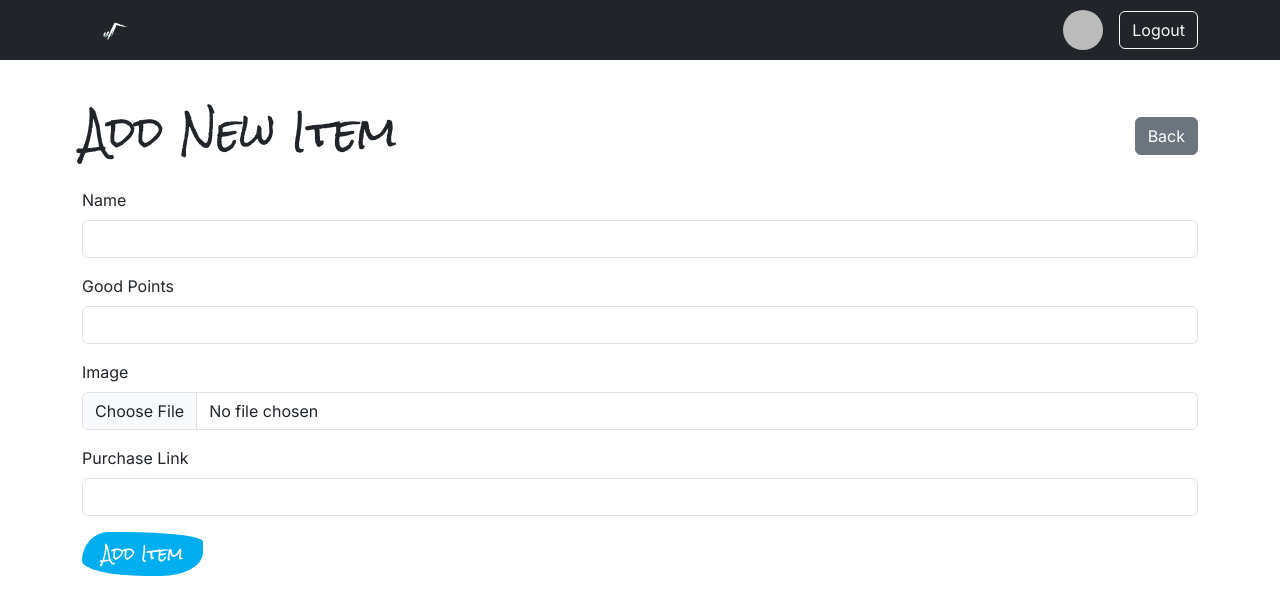
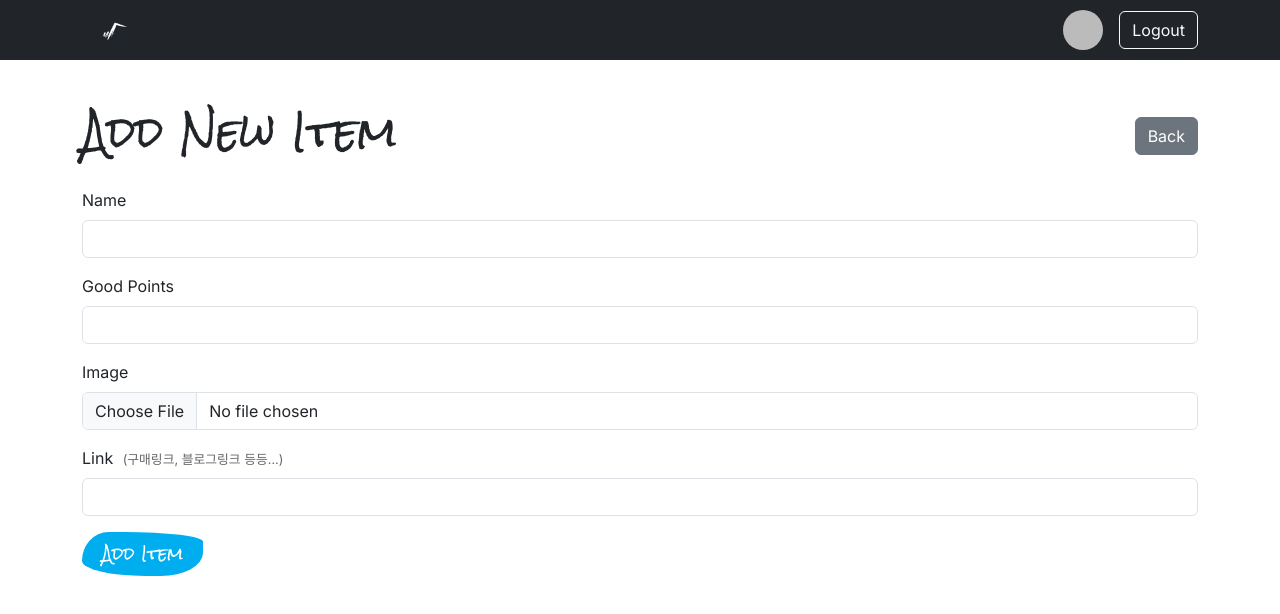
Before and after one commit to audckswl-prog/myfaves3, a Next.js app: page /add-item in a window 1280 px wide. Shown: the top 614 px of the page. Built offline with nearby package versions, Linux system fonts and the light colour scheme; no server answers; sample sign-in values are in the browser's storage; a web font is replaced by a local one.

Commit message:
feat: Adjust link label and add helper text

```diff
--- a/src/components/AddItemForm.tsx
+++ b/src/components/AddItemForm.tsx
@@ -94,7 +94,7 @@ export default function AddItemForm() {
         />
       </div>
       <div className="mb-3">
-        <label htmlFor="link" className="form-label">Purchase Link</label>
+        <label htmlFor="link" className="form-label">Link <span style={{ fontSize: '0.8em', marginLeft: '5px', color: '#666' }}>(구매링크, 블로그링크 등등...)</span></label>
         <input
           type="url"
           className="form-control"
--- a/src/components/EditItemForm.tsx
+++ b/src/components/EditItemForm.tsx
@@ -113,7 +113,7 @@ export default function EditItemForm({ item }: EditItemFormProps) {
         )}
       </div>
       <div className="mb-3">
-        <label htmlFor="link" className="form-label">Purchase Link</label>
+        <label htmlFor="link" className="form-label">Link <span style={{ fontSize: '0.8em', marginLeft: '5px', color: '#666' }}>(구매링크, 블로그링크 등등...)</span></label>
         <input
           type="url"
           className="form-control"
```
